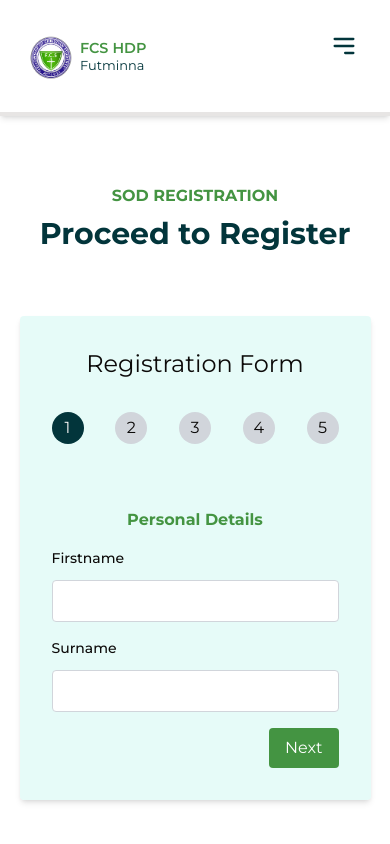
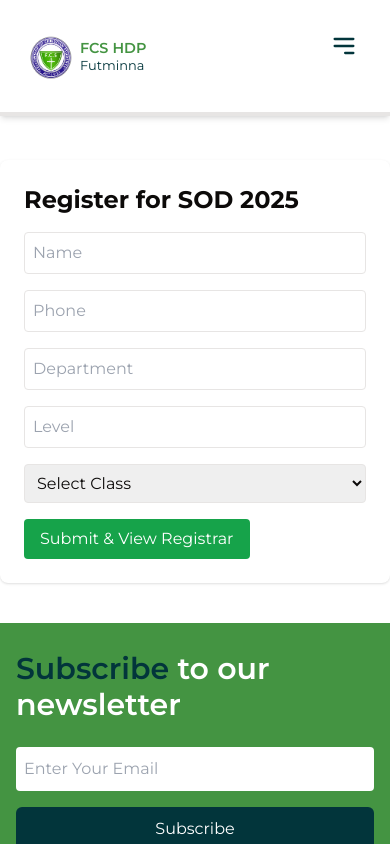
Before and after one commit to Benaks/FCS_SOD-24, a React (Vite) app: page /register in a window 390 px wide. Shown: the top 844 px of the page. Built offline with nearby package versions, Linux system fonts and the light colour scheme.

Commit message:
fixed regisrars

```diff
--- a/src/Components/Benefits/Benefits.jsx
+++ b/src/Components/Benefits/Benefits.jsx
@@ -1,6 +1,7 @@
 import { PiCertificateBold } from "react-icons/pi";
 import { FaHandsHelping } from "react-icons/fa";
 import { AiOutlineRise } from "react-icons/ai";
+import { NavLink } from "react-router-dom";
 const Benefits = () => {
   return (
     <div className="bg-white py-20 px-[2vw] lg:px-[10vw]">
@@ -74,6 +75,14 @@ const Benefits = () => {
           </div>
         </div>
       </div>
+
+      <div className="my-10 flex items-center justify-center">
+        <NavLink to="/departments">
+          <button className="bg-accent p-2 rounded-md text-white hover:bg-secondary">
+            Enroll Now
+          </button>
+        </NavLink>
+      </div>
     </div>
   );
 };
--- a/src/Components/Principals/Principals.jsx
+++ b/src/Components/Principals/Principals.jsx
@@ -40,10 +40,10 @@ function Principals() {
           </div>
 
           <div className="w-[95%]">
-            <h1 className="text-[1.3em]  text-secondary font-bold">
+            <h1 className="text-[1.3em]  text-secondary font-bold my-2">
               Welcome to SOD 2025: "The Light of Life."
             </h1>
-            <p className="text-[0.8em] lg:text-[1em]">
+            <p className="text-[0.8em] lg:text-[1em] leading-loose">
               In as much as we walk in this world, we are not of this world, and
               by implication that means anything that finds it's origin or
               source in this world alone is not a standard by which we as
@@ -69,7 +69,7 @@ function Principals() {
               believer and different areas of living, including purpose unto the
               end that the believer manifests the wisdom and life of God
               wherever he or she is found, and this we would do by the Help of
-              the Holy Ghost. <br /> WELCOME TO SOD 2024 . <br />
+              the Holy Ghost. <br /> WELCOME TO SOD 2025 . <br />
               THE DIRECTORS OF MINISTRY.
             </p>
           </div>
--- /dev/null
+++ b/src/Components/Registration/Form2.jsx
@@ -0,0 +1,69 @@
+import { useState } from "react";
+import { useNavigate } from "react-router-dom";
+
+const RegisterForm = () => {
+  const [form, setForm] = useState({
+    name: "",
+    phone: "",
+    department: "",
+    level: "",
+    chosenClass: "",
+  });
+
+  const navigate = useNavigate();
+
+  const handleChange = (e) => {
+    setForm({ ...form, [e.target.name]: e.target.value });
+  };
+
+  const handleSubmit = (e) => {
+    e.preventDefault();
+    localStorage.setItem("sodUser", JSON.stringify(form));
+    navigate("/registrars");
+  };
+
+  return (
+    <div className="max-w-xl mx-auto mt-40 mb-10 p-6 bg-white rounded-lg shadow">
+      <h2 className="text-2xl font-bold mb-4">Register for SOD 2025</h2>
+      <form onSubmit={handleSubmit} className="space-y-4">
+        {["name", "phone", "department", "level"].map((field) => (
+          <input
+            key={field}
+            name={field}
+            placeholder={field[0].toUpperCase() + field.slice(1)}
+            className="w-full p-2 border rounded"
+            value={form[field]}
+            onChange={handleChange}
+            required
+          />
+        ))}
+        <select
+          name="chosenClass"
+          className="w-full p-2 border rounded"
+          value={form.chosenClass}
+          onChange={handleChange}
+          required
+        >
+          <option value="">Select Class</option>
+          <option value="Theology and Apologetics">TAA</option>
+          <option value="Faithful Witnessing">FAW</option>
+          <option value="Divinity and The Supernatural">DTS</option>
+          <option value="Purpose And Identity">PAI</option>
+          <option value="Leadership and Dominion">LAD</option>
+          <option value="Kingdom Wealth">KDW</option>
+          <option value="Godly Relationship">GRP</option>
+          <option value="Kingdom Scholars">KIS</option>
+          <option value="Kingdom Craftsmen">KCR</option>
+        </select>
+        <button
+          type="submit"
+          className="bg-green-600 text-white py-2 px-4 rounded"
+        >
+          Submit & View Registrar
+        </button>
+      </form>
+    </div>
+  );
+};
+
+export default RegisterForm;
--- /dev/null
+++ b/src/Components/Registration/Page.jsx
@@ -0,0 +1,82 @@
+import { useEffect, useState } from "react";
+
+const registrars = {
+  GK: [
+    { name: "Jacob", phone: "2348106272694" },
+    { name: "Victoria", phone: "2349130239682" },
+  ],
+  Bosso: [
+    { name: "Divine", phone: "2348030508274" },
+    { name: "Samuel", phone: "2349044223677" },
+  ],
+};
+
+const RegistrarContact = () => {
+  const [user, setUser] = useState(null);
+
+  useEffect(() => {
+    const data = localStorage.getItem("sodUser");
+    if (data) {
+      try {
+        const parsed = JSON.parse(data);
+        setUser(parsed);
+        console.log("Loaded user:", parsed); // 🐞 Debug
+      } catch (err) {
+        console.error("Failed to parse user data", err);
+      }
+    } else {
+      console.warn("No sodUser data in localStorage");
+    }
+  }, []);
+
+  if (!user) {
+    return (
+      <div className="p-6 text-center text-red-500 font-semibold">
+        No registration data found. Please register first.
+      </div>
+    );
+  }
+
+  const message = `Hello, I just registered for SOD 2025.
+
+Name: ${user.name}
+Phone: ${user.phone}
+Department: ${user.department}
+Level: ${user.level}
+Chosen Class: ${user.chosenClass}`;
+
+  const linkGen = (phone) =>
+    `https://wa.me/${phone}?text=${encodeURIComponent(message)}`;
+
+  return (
+    <div className="max-w-2xl mx-auto mt-40 mb-10 p-6 bg-white rounded shadow">
+      <h2 className="text-2xl font-bold mb-2 text-center">
+        Registration Fee: ₦1,000
+      </h2>
+      <p className="mb-4 text-center">
+        Click a registrar below to proceed with payment via WhatsApp:
+      </p>
+
+      <div className="grid grid-cols-1 sm:grid-cols-2 gap-4">
+        {Object.entries(registrars).map(([center, reps]) => (
+          <div key={center}>
+            <h3 className="font-semibold mb-2">{center} Registrars</h3>
+            {reps.map(({ name, phone }) => (
+              <a
+                key={name}
+                href={linkGen(phone)}
+                target="_blank"
+                rel="noopener noreferrer"
+                className="block bg-green-500 text-white p-3 rounded mb-2 hover:bg-green-600 transition"
+              >
+                WhatsApp {name}
+              </a>
+            ))}
+          </div>
+        ))}
+      </div>
+    </div>
+  );
+};
+
+export default RegistrarContact;
--- a/src/main.jsx
+++ b/src/main.jsx
@@ -5,7 +5,8 @@ import { KindeProvider } from "@kinde-oss/kinde-auth-react";
 import "./index.css";
 import Layout from "./Components/Layout.jsx";
 import About from "./Components/About/About.jsx";
-import Form from "./Components/Registration/Form.jsx";
+import RegisterForm from "./Components/Registration/Form2.jsx";
+import RegistrarContact from "./Components/Registration/Page.jsx";
 import Home from "./Components/Home/Home.jsx";
 import Departments from "./Components/Departments/Departments.jsx";
 import { Toaster } from "./Components/ui/toaster";
@@ -18,7 +19,8 @@ const AppRoutes = () => (
     <Route path="/departments" element={<Departments />} />
     <Route path="/about" element={<About />} />
     <Route path="/id-card" element={<IdCard />} />
-    <Route path="/register" element={<Form />} />
+    <Route path="/register" element={<RegisterForm />} />
+    <Route path="/registrars" element={<RegistrarContact />} />
   </Routes>
 );
 
```
Also changed, not shown: src/App.jsx (+2 -16 lines).
